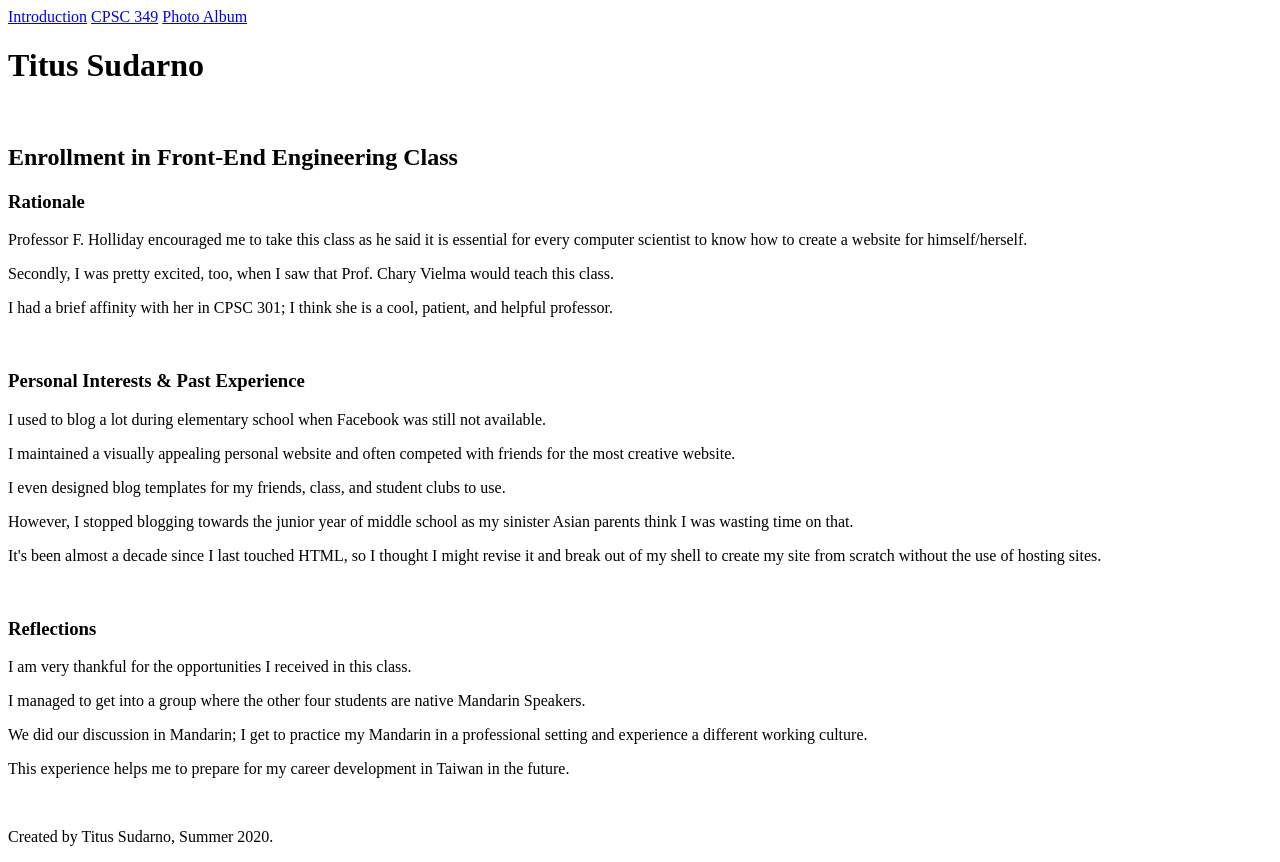
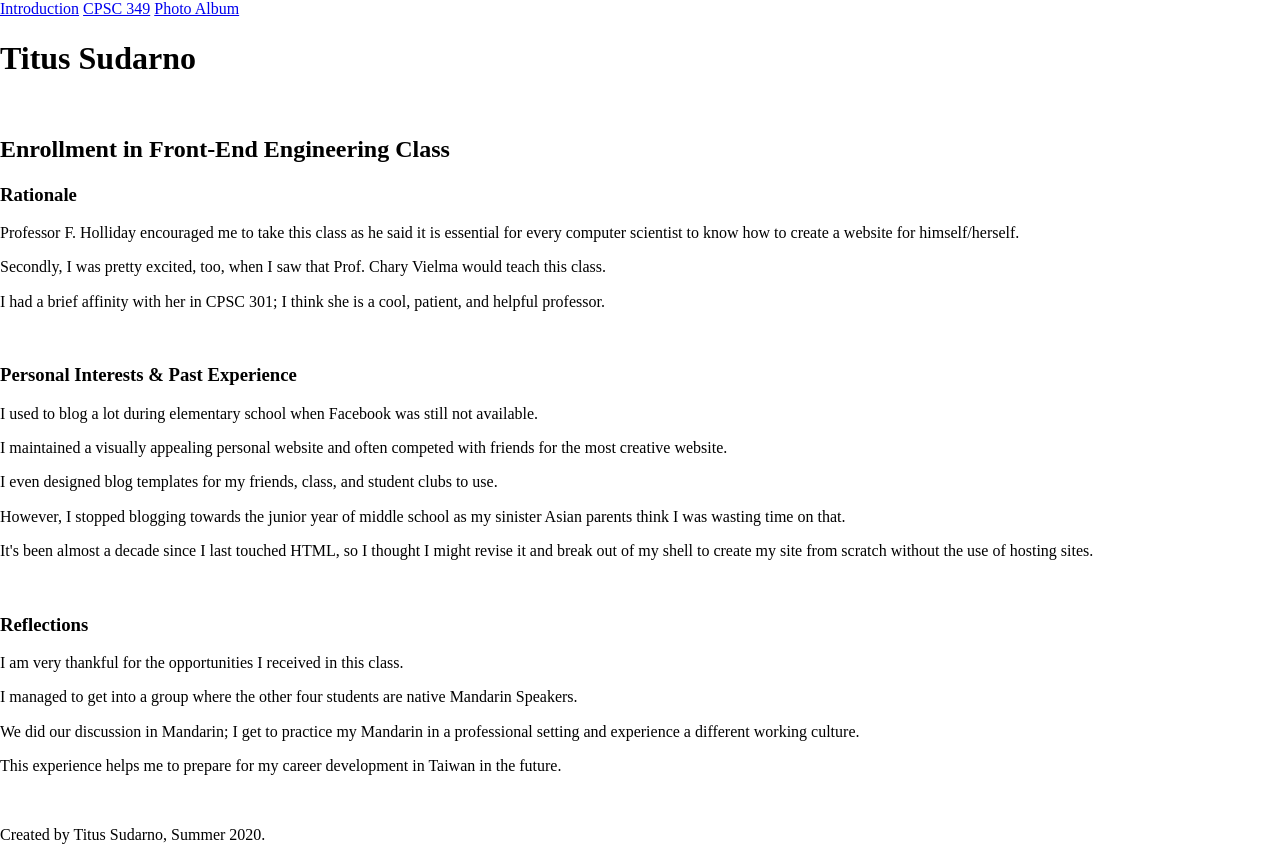
Before and after one commit to titus-panjaya-sud/Titus-Self-Introduction-in-HTML, a plain HTML site: page enrollment.html in a window 1280 px wide. Drawn offline with nearby package versions, Linux system fonts and the light colour scheme.

Commit message:
updating codes

```diff
--- a/enrollment.html
+++ b/enrollment.html
@@ -3,25 +3,29 @@
   <head>
     <meta charset="utf-8">
     <title>Enrollment</title>
+    <link rel="stylesheet" href="https://cdnjs.cloudflare.com/ajax/libs/normalize/3.0.3/normalize.min.css">
     <link rel="stylesheet" href="/stylesheets/styles.css">
 
   </head>
-  <nav>
-  <a href="index.html">Introduction</a>
-    <a href="enrollment.html">CPSC 349</a>
-    <a href="photoalbum.html">Photo Album</a>
-  </nav>
+
   <body>
+    <nav>
+    <a href="index.html">Introduction</a>
+      <a href="enrollment.html">CPSC 349</a>
+      <a href="photoalbum.html">Photo Album</a>
+<main>
         <h1>Titus Sudarno</h1>
-    <main>
+
 
       <br>
-    <h2>Enrollment in Front-End Engineering Class</h2>
+      <section>
+    <h2>Enrollment in Front-End Engineering Class</h2>  </main>
     <h3>Rationale</h3>
     <p>Professor F. Holliday encouraged me to take this class as he said it is essential for every computer scientist to know how to create a website for himself/herself.</p>
     <p>Secondly, I was pretty excited, too, when I saw that Prof. Chary Vielma would teach this class.</p>
     <p>I had a brief affinity with her in CPSC 301; I think she is a cool, patient, and helpful professor.</p>
-<br>
+<br></section>
+  <section>
     <h3>Personal Interests & Past Experience</h3>
     <p>I used to blog a lot during elementary school when Facebook was still not available. </p>
     <p>I maintained a visually appealing personal website and often competed with friends for the most creative website.</p>
@@ -29,7 +33,8 @@
     <p>However, I stopped blogging towards the junior year of middle school as my sinister Asian parents think I was wasting time on that.</p>
     <p>It's been almost a decade since I last touched HTML, so I thought I might revise it and break out of my shell to create my site from scratch without the use of hosting sites.</p>
 
-     <br>
+     <br></section>
+       <section>
     <h3>Reflections</h3>
     <p>I am very thankful for the opportunities I received in this class.</p>
     <p>I managed to get into a group where the other four students are native Mandarin Speakers.</p>
@@ -37,8 +42,8 @@
     <p>This experience helps me to prepare for my career development in Taiwan in the future.</p>
 
   </br>
+</section>
 
-    </main>
 
 
   </body>
```
Also changed, not shown: index.html (+10 -7 lines), photoalbum.html (+16 -12 lines).
